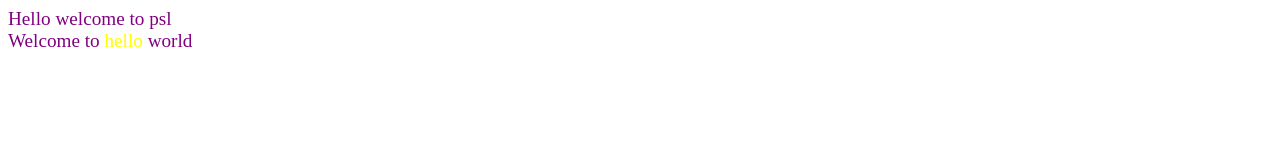
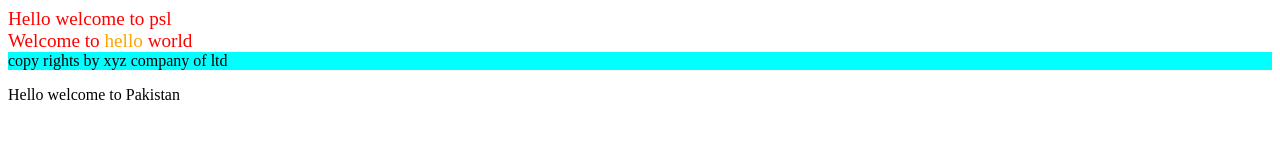
Before and after one commit to bilalmuhammad14-7-98/Javascript_ES6, a plain HTML site: page index.html in a window 1280 px wide. Drawn offline with Linux system fonts and the light colour scheme.

Commit message:
working with elements

```diff
--- a/index.html
+++ b/index.html
@@ -15,12 +15,21 @@
     .dummy span {
       color: orange;
     }
+
+    .footer {
+      font-size: "200px";
+      background-color: aqua;
+    }
   </style>
   <body>
     <div class="dummy">Hello welcome to psl</div>
 
     <div class="dummy">Welcome to <span> hello</span> world</div>
 
+    <div class="footer">copy rights by xyz company of ltd</div>
+
+    <div id="created"></div>
+
     <script src="index.js"></script>
   </body>
 </html>
--- a/index.js
+++ b/index.js
@@ -652,14 +652,21 @@
 // const text = document.getElementById("firsttext");
 // text.innerHTML = "my name is ali";
 
-const myDiv = document.querySelectorAll(".dummy");
+// const myDiv = document.querySelectorAll(".dummy");
 
-const myDivSpan = document.querySelectorAll(".dummy span");
+// const myDivSpan = document.querySelectorAll(".dummy span");
 
-for (const prop of myDiv) {
-  prop.style.color = "purple";
-}
+// for (const prop of myDiv) {
+//   prop.style.color = "purple";
+// }
 
-for (const prop of myDivSpan) {
-  prop.style.color = "yellow";
-}
+// for (const prop of myDivSpan) {
+//   prop.style.color = "yellow";
+// }
+
+const createDiv = document.getElementById("created");
+const newElement = document.createElement("p");
+newElement.innerHTML = "Hello welcome to Pakistan";
+console.log(newElement);
+
+createDiv.appendChild(newElement);
```
